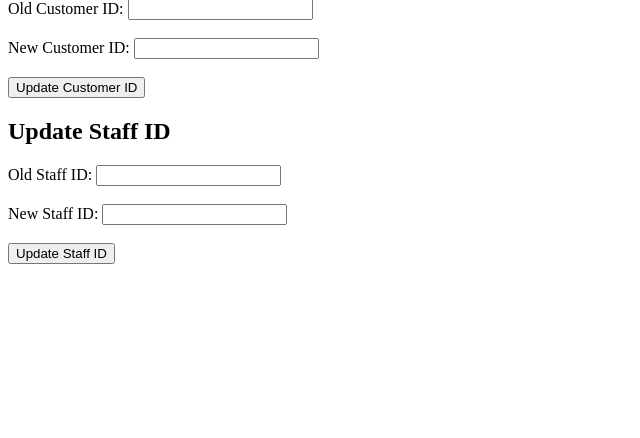
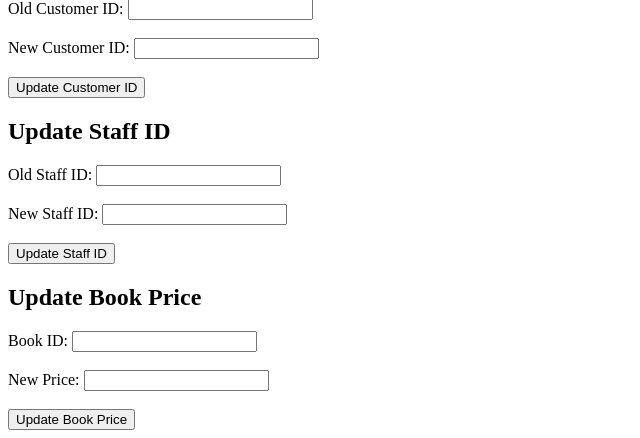
Before and after one commit to larakallas/433, a Flask app: page / in a window 1280 px wide. Shown: the part 1189-1627 px from the top of the page, without its empty margins (0-640 px from the left). Before the commit the page ends 1453 px from the top, so only its background shows below. Run offline with Flask 3, Linux system fonts and the light colour scheme; data that the repository does not hold is empty; some libraries are stand-ins or nearby versions.

Commit message:
Update index.html

```diff
--- a/Templates/index.html
+++ b/Templates/index.html
@@ -87,6 +87,13 @@
         <input type="text" id="new_staff_id" name="new_staff_id" required><br><br>
         <input type="submit" value="Update Staff ID">
     </form>
-
+    <h2>Update Book Price</h2>
+    <form action="/update_book_price" method="post">
+        <label for="book_id">Book ID:</label>
+        <input type="text" id="book_id" name="book_id" required><br><br>
+        <label for="new_price">New Price:</label>
+        <input type="text" id="new_price" name="new_price" required><br><br>
+        <input type="submit" value="Update Book Price">
+    </form>
 </body>
 </html>
```
